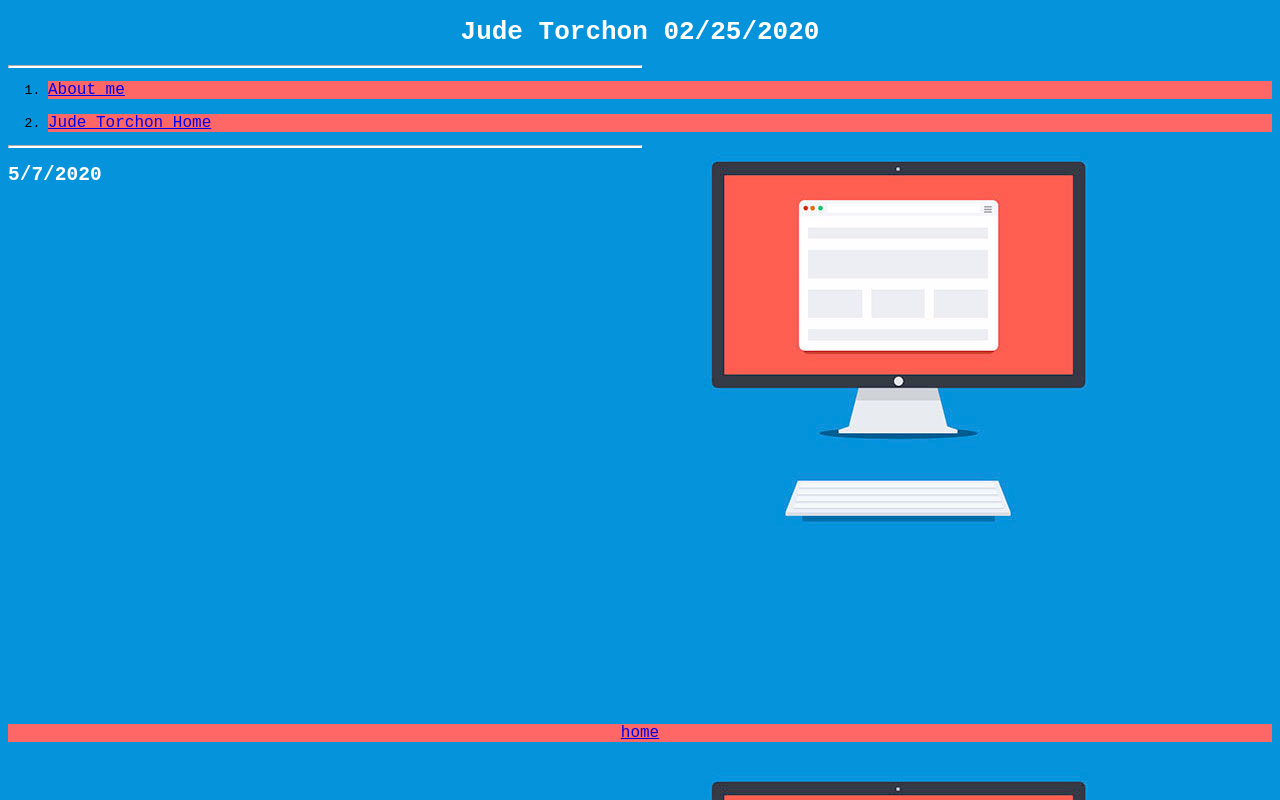
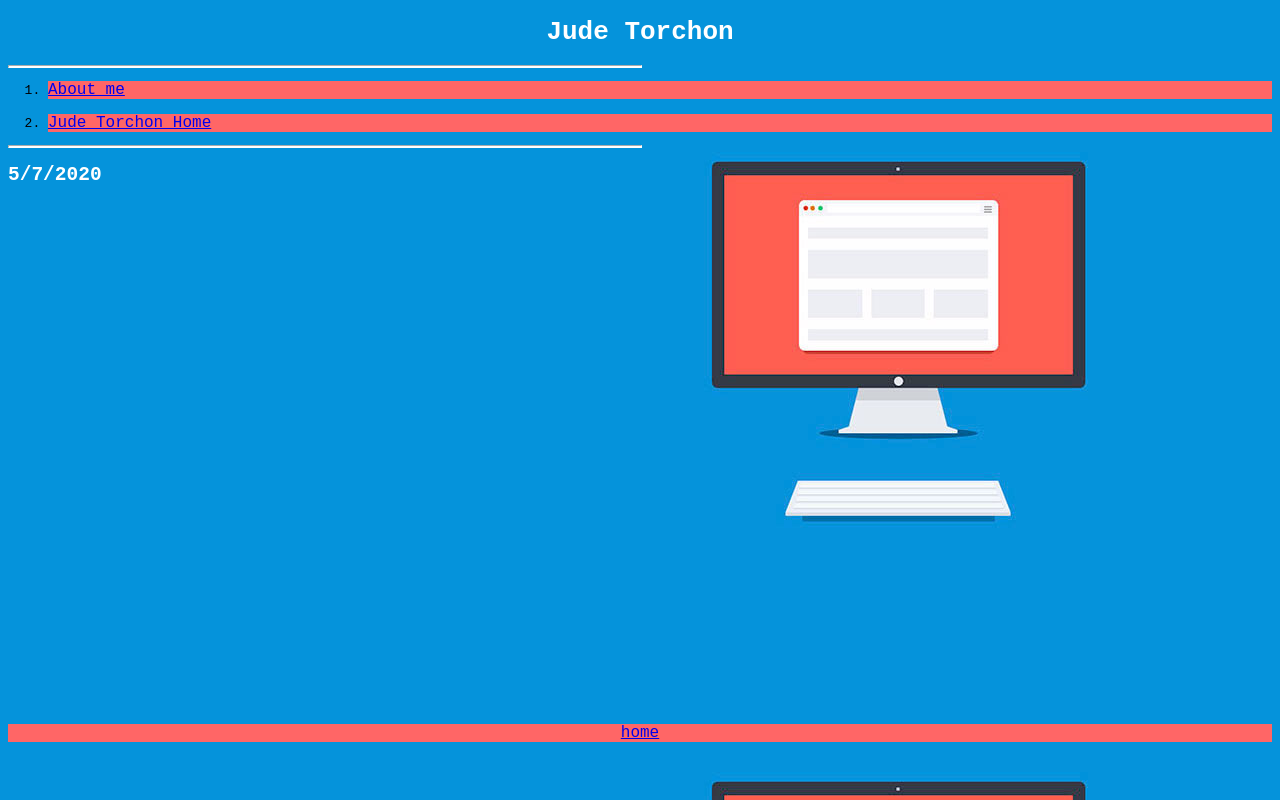
Before and after one commit to JayT25/Html_proj, a plain HTML site: page index.html in a window 1280 px wide. Drawn offline with Linux system fonts and the light colour scheme.

Commit message:
minor fix

```diff
--- a/index.html
+++ b/index.html
@@ -13,7 +13,7 @@
 </head>
 <body bgcolor=rgb(99,CC,FF); text="black">
 	<!--write stuff here-->
-	<h1 style="font-family: monospace;">Jude Torchon 02/25/2020 </h1>
+	<h1 style="font-family: monospace;">Jude Torchon </h1>
 
 
 
```
